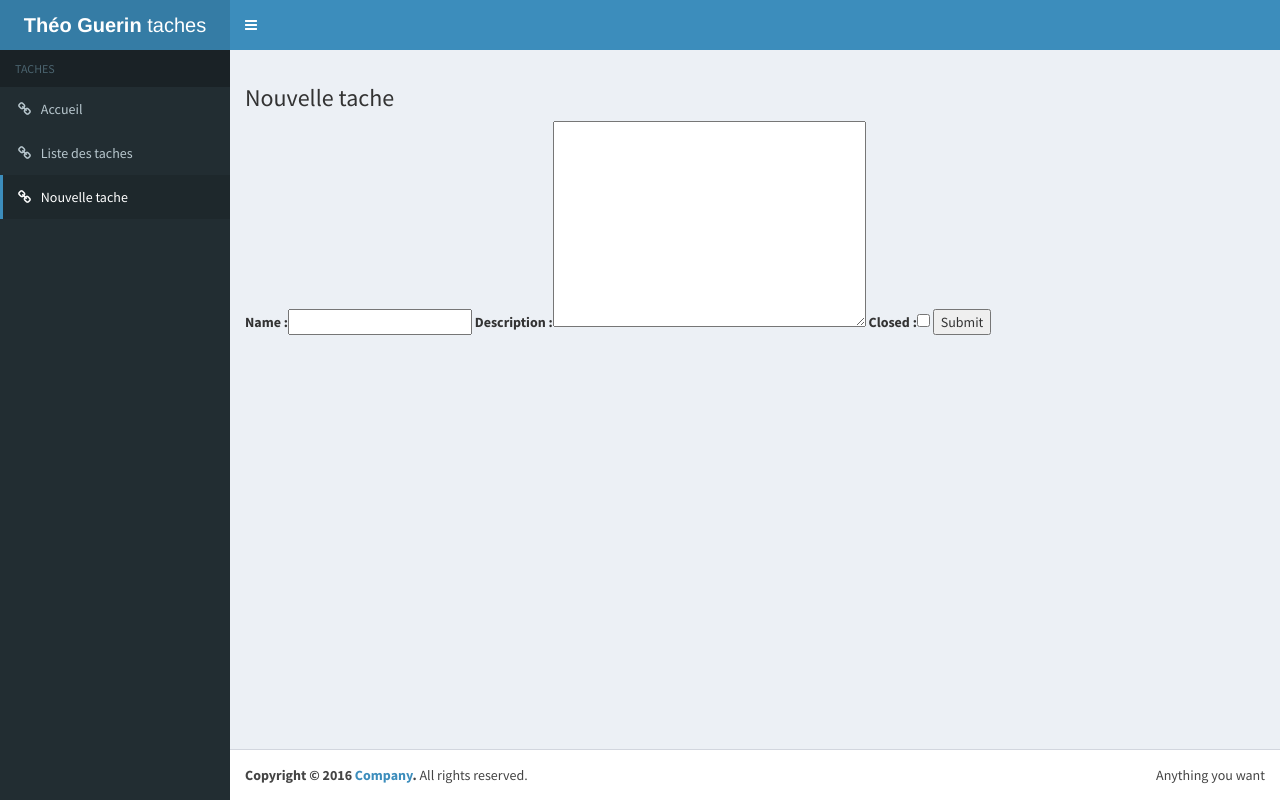
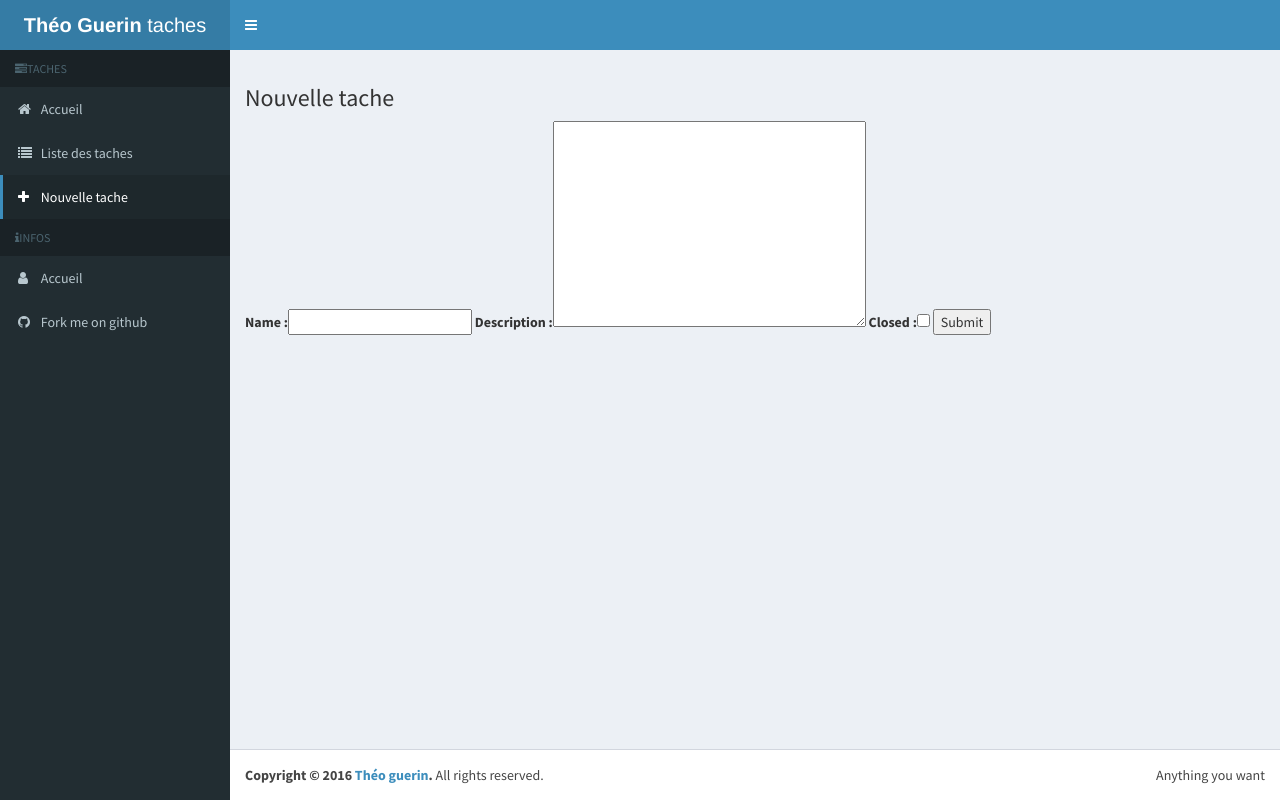
Before and after one commit to Klaism/lestaches-django, a Django app: a page that uses templates/layout.html in a window 1280 px wide. Run offline with Django 3.2, Linux system fonts and the light colour scheme; some libraries are stand-ins or nearby versions.

Commit message:
icones + page about

```diff
--- a/lesTaches/urls.py
+++ b/lesTaches/urls.py
@@ -24,4 +24,5 @@ urlpatterns = [
     url(r'^deleteTask/(?P<name>.+)$',views.deleteTask,name="delete_task"),
     url(r'^viewTask/(?P<name>.+)$',views.viewTask,name="view_task"),
     url(r'^list/?$',views.task_listing,name="task_list"),
+    url(r'^about/?$',views.about,name="about"),
 ]
--- a/lesTaches/views.py
+++ b/lesTaches/views.py
@@ -6,6 +6,9 @@ from .models import Task
 from .forms import TaskForm
 
 # Create your views here.
+
+def about(request):
+    return render(request,'lesTaches/about.html')
 
 def home(request):
     objects = Task.objects.all().order_by('-createdDate')
--- a/templates/layout.html
+++ b/templates/layout.html
@@ -62,11 +62,17 @@ scratch. This page gets rid of all links and provides the needed markup only.
 
                 <!-- Sidebar Menu -->
                 <ul class="sidebar-menu">
-                    <li class="header">TACHES</li>
+                    <li class="header"><i class="fa fa-tasks"></i><span>TACHES</span></li>
                     <!-- Optionally, you can add icons to the links -->
-                    <li id="nav-accueil"><a href="{% url 'home' %}"><i class="fa fa-link"></i> <span>Accueil</span></a></li>
-                    <li id="nav-list"><a href="{% url 'task_list' %}"><i class="fa fa-link"></i> <span>Liste des taches</span></a></li>
-                    <li id="nav-new"><a href="{% url 'new_task' %}"><i class="fa fa-link"></i> <span>Nouvelle tache</span></a></li>
+                    <li id="nav-accueil"><a href="{% url 'home' %}"><i class="fa fa-home"></i> <span>Accueil</span></a></li>
+                    <li id="nav-list"><a href="{% url 'task_list' %}"><i class="fa fa-list"></i> <span>Liste des taches</span></a></li>
+                    <li id="nav-new"><a href="{% url 'new_task' %}"><i class="fa fa-plus"></i> <span>Nouvelle tache</span></a></li>
+
+                    <li class="header"><i class="fa fa-info"></i><span>INFOS</span></li>
+                    <!-- Optionally, you can add icons to the links -->
+                    <li id="nav-about"><a href="{% url 'about' %}"><i class="fa fa-user"></i> <span>Accueil</span></a></li>
+                    <li id="nav-github"><a href="https://github.com/Nydareld/lestaches-django"><i class="fa fa-github"></i> <span>Fork me on github</span></a></li>
+
                 </ul>
                 <!-- /.sidebar-menu -->
             </section>
@@ -99,7 +105,7 @@ scratch. This page gets rid of all links and provides the needed markup only.
                 Anything you want
             </div>
             <!-- Default to the left -->
-            <strong>Copyright &copy; 2016 <a href="#">Company</a>.</strong> All rights reserved.
+            <strong>Copyright &copy; 2016 <a href="#">Théo guerin</a>.</strong> All rights reserved.
         </footer>
 
     </div>
```
Also changed, not shown: templates/lesTaches/about.html (added, +13 -0 lines), db.sqlite3.
